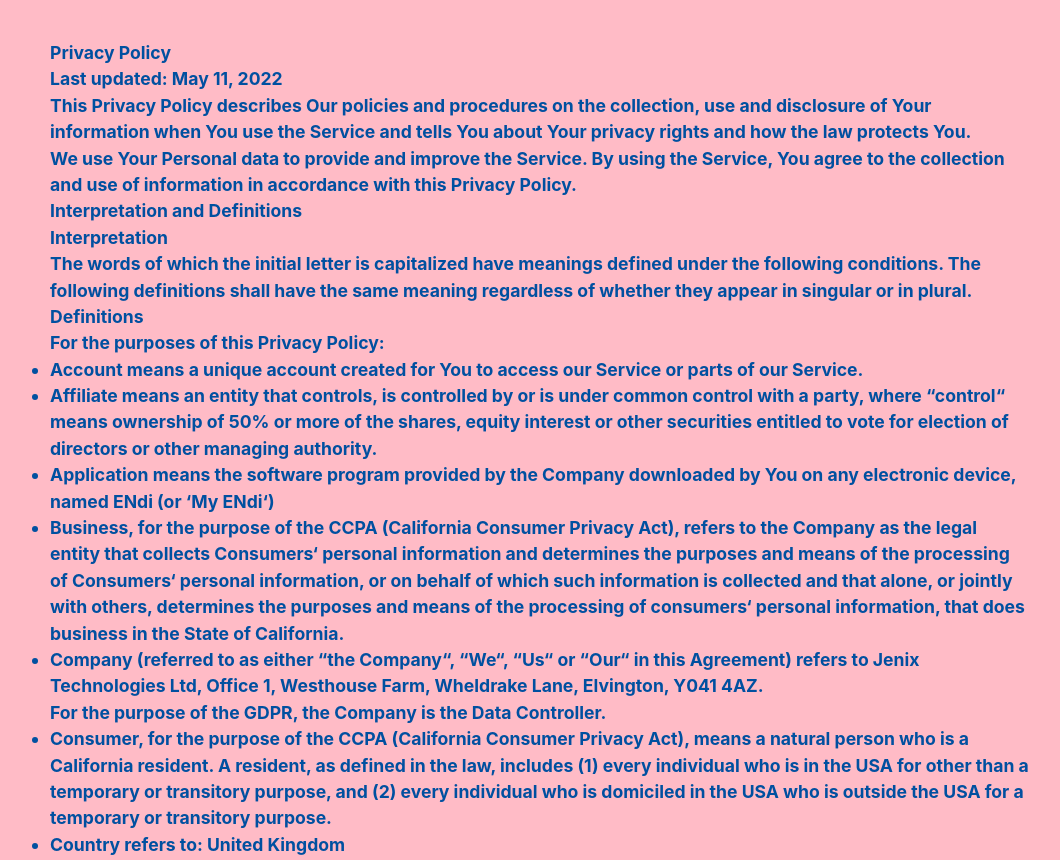
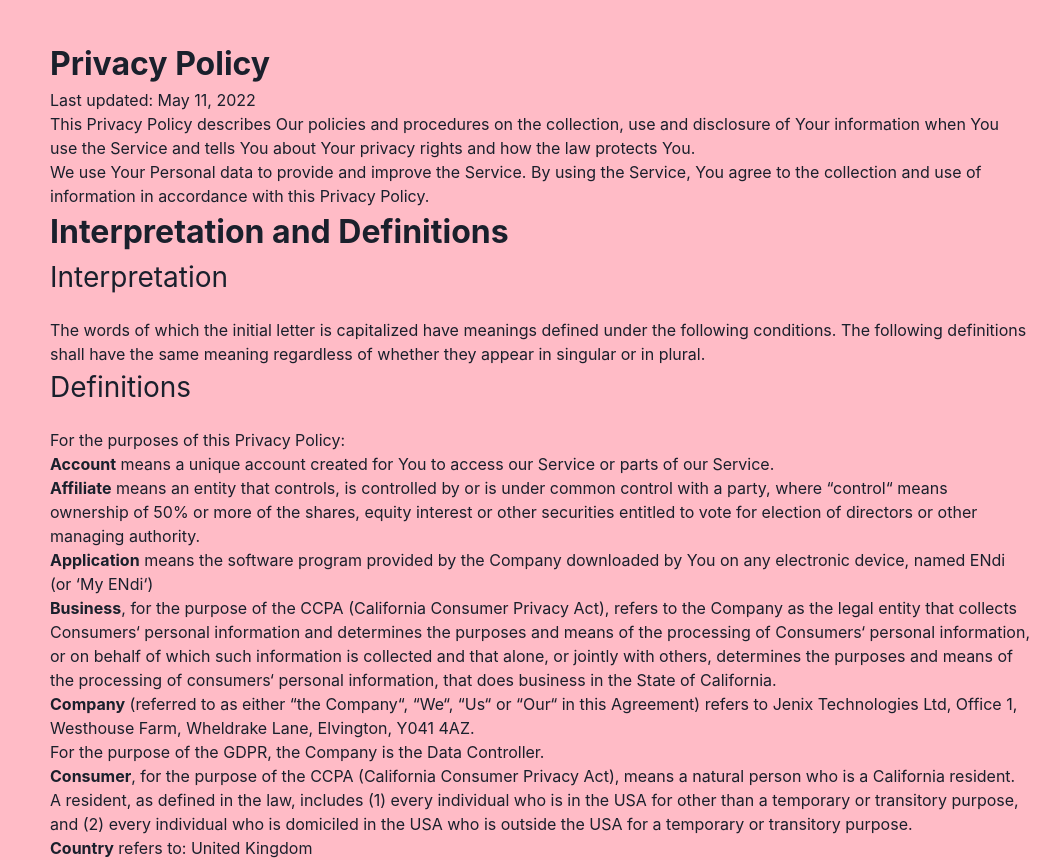
Before and after one commit to JenixTech/endi-web, a Next.js app: page /privacy-policy in a window 1280 px wide. Shown: the top 860 px of the page, without its empty margins (100-1160 px from the left). Built offline with nearby package versions, Linux system fonts and the light colour scheme.

Commit message:
update css

```diff
--- a/public/global.css
+++ b/public/global.css
@@ -1,40 +1,40 @@
-.privacy-policy, .terms-of-service h1, .privacy-policy, .terms-of-service h2, .privacy-policy, .terms-of-service h3, .privacy-policy, .terms-of-service h4, .privacy-policy, .terms-of-service h5, .privacy-policy, .terms-of-service h6, .privacy-policy, .terms-of-service p {
+.privacy-policy h1, .terms-of-service h1, .privacy-policy h2, .terms-of-service h2, .privacy-policy h3, .terms-of-service h3, .privacy-policy h4, .terms-of-service h4, .privacy-policy h5, .terms-of-service h5, .privacy-policy h6, .terms-of-service h6, .privacy-policy p, .terms-of-service p {
   margin: 0;
 }
 
-.privacy-policy, .terms-of-service h1 {
+.privacy-policy h1, .terms-of-service h1 {
   font-size: 2rem;
   font-weight: bold;
 }
 
-.privacy-policy, .terms-of-service h2 {
+.privacy-policy h2, .terms-of-service h2 {
   font-size: 1.75rem;
   margin-bottom: 20px;
 }
 
-.privacy-policy, .terms-of-service h3 {
+.privacy-policy h3, .terms-of-service h3 {
   font-size: 1.5rem;
 }
 
-.privacy-policy, .terms-of-service h4 {
+.privacy-policy h4, .terms-of-service h4 {
   font-size: 1.25rem;
 }
 
-.privacy-policy, .terms-of-service h5 {
+.privacy-policy h5, .terms-of-service h5 {
   font-size: 1.1rem;
 }
 
-.privacy-policy, .terms-of-service p {
+.privacy-policy pattern, .terms-of-service p {
   margin-bottom: 20px;
 }
 
-.privacy-policy, .terms-of-service ul {
+.privacy-policy ul, .terms-of-service ul {
   list-style: none;
   margin: 0;
   padding: 0;
 }
 
-.privacy-policy, .terms-of-service a {
+.privacy-policy a, .terms-of-service a {
 	color: rgb(0,100,200);
 	text-decoration: none;
 }
@@ -43,11 +43,11 @@
 	text-decoration: underline;
 }
 
-.privacy-policy, .terms-of-service a:visited {
+.privacy-policy a:visited, .terms-of-service a:visited {
 	color: rgb(0,80,160);
 }
 
-.privacy-policy, .terms-of-service label {
+.privacy-policy label, .terms-of-service label {
 	display: block;
 }
 
```
Also changed, not shown: pages/home.tsx (added).
